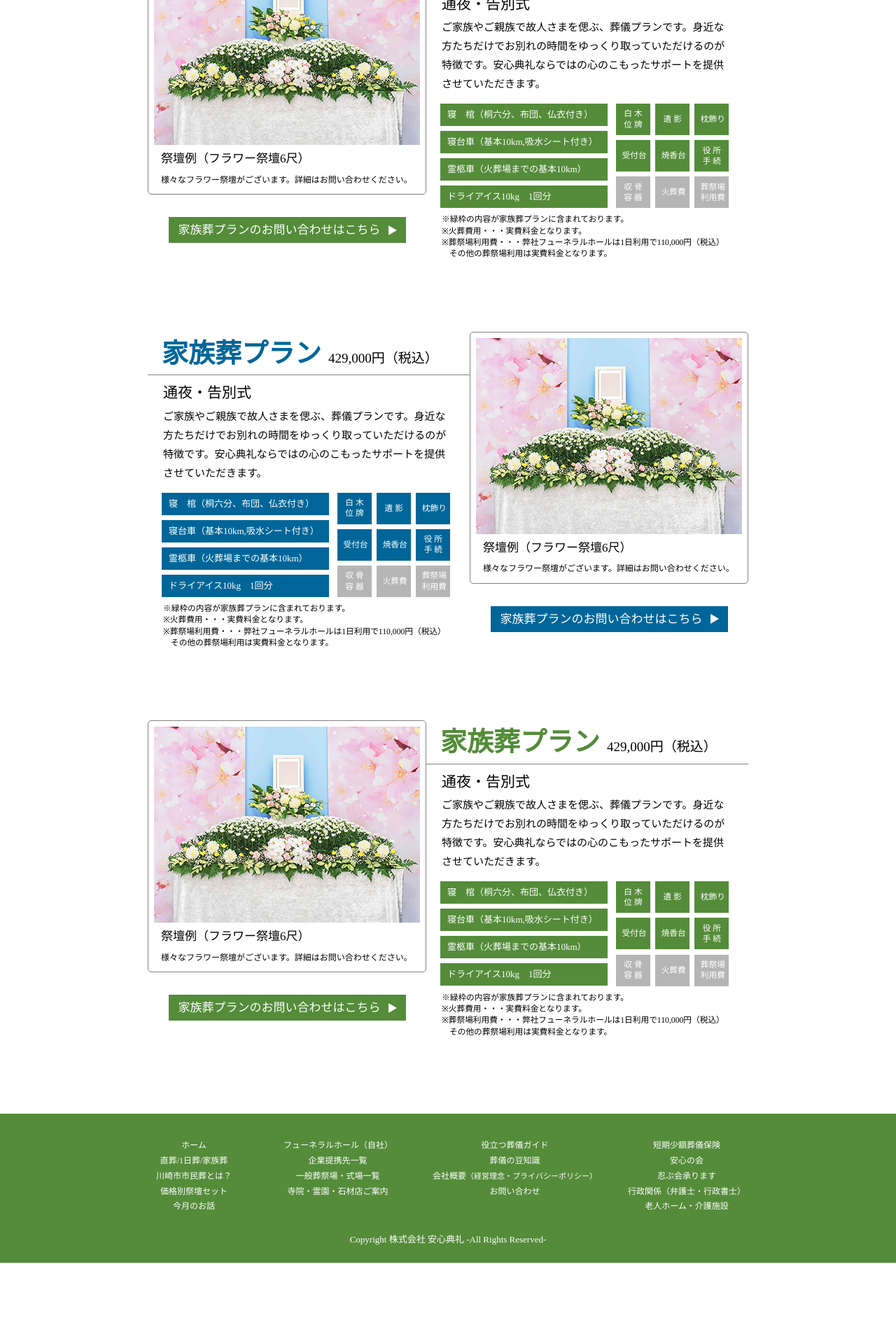
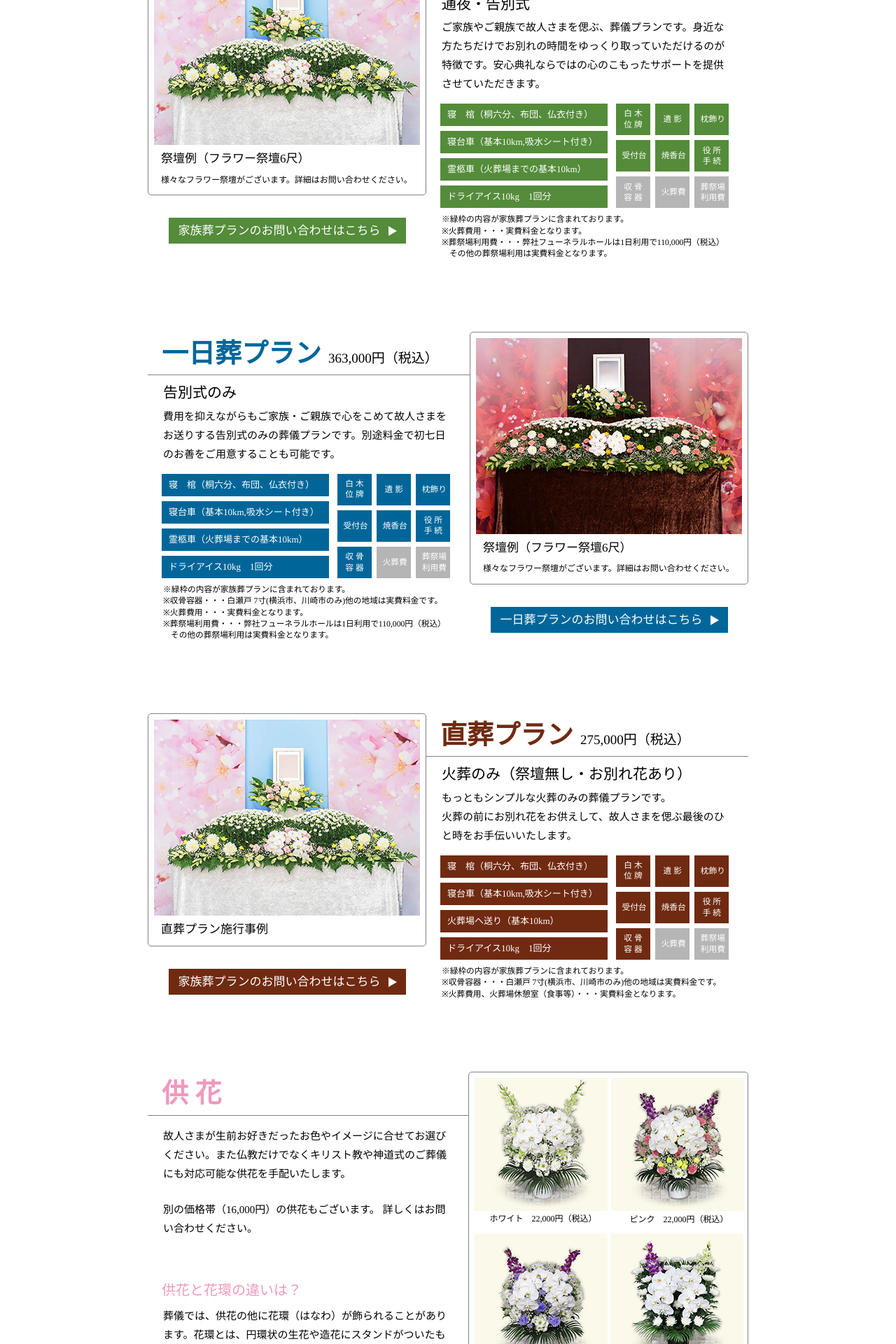
Before and after one commit to mjpurin/tenrei, a PHP site: page /kazoku.php in a window 1280 px wide. Shown: the part 400-2320 px from the top of the page at 70% size. Before the commit the page ends 2204 px from the top, so only its background shows below. Run offline with PHP 8.4, Linux system fonts and the light colour scheme.

Commit message:
供養追加

```diff
--- a/css/main.css
+++ b/css/main.css
@@ -558,7 +558,6 @@ footer #copyRight{
 }
 .part .imgBox{
 
-  height:360px;
   padding:8px;
   border:1px solid #828282;
   border-radius:5px;
@@ -591,6 +590,12 @@ footer #copyRight{
 }
 .part.blue button{
   background-color:#006699;
+}
+.part.brown button{
+  background-color:#702a11;
+}
+.part.pink button{
+  background-color:#f099bf;
 }
 .part button::after{
   content: "";
@@ -625,6 +630,12 @@ footer #copyRight{
 }
 .part.blue h1{
   color:#006699;
+}
+.part.brown h1{
+  color:#702a11;
+}
+.part.pink h1{
+  color:#f099bf;
 }
 .part h1 span{
   font-size:19px;
@@ -665,6 +676,12 @@ footer #copyRight{
 .part.blue .boxes ul:first-child li{
   background:#006699;
 }
+.part.brown .boxes ul:first-child li{
+  background:#702a11;
+}
+.part.pink .boxes ul:first-child li{
+  background:#f099bf;
+}
 .boxes .partGrid{
   margin-left:12px;
   display:grid;
@@ -694,6 +711,12 @@ footer #copyRight{
 .blue .partGrid li{
   background:#006699;
 }
+.brown .partGrid li{
+  background:#702a11;
+}
+.pink .partGrid li{
+  background:#f099bf;
+}
 .partGrid li.grey{
   background:#b5b5b5 !important;
 }
@@ -710,3 +733,28 @@ footer #copyRight{
 section.part.even{
   flex-direction:row-reverse;
 }
+
+.part .figureBox{
+  display:grid;
+  grid-template-columns: repeat(2,190px);
+  grid-template-rows: repeat(2,207px);
+  column-gap: 4px;
+  row-gap:15px;
+  padding-bottom:16px;
+}
+.part .figureBox figcaption{
+  text-align:center;
+  font-size:12px;
+  padding-top:5px;
+  padding-left:6px;
+}
+.part h4{
+  font-size:20px;
+  margin-left:20px;
+  color:#f099bf;
+  margin-top:55px;
+  margin-bottom:12px;
+}
+.part .hasMT{
+  margin-top:16px;
+}
--- a/head.php
+++ b/head.php
@@ -33,9 +33,9 @@ switch($fileName){
             <nav>
             <ul>
       <li class="<?=$fileName ==='index.php' ? 'active':''?>"><a href="<?=$root?>index.php">Home</a></li>
-      <li class="has-child <?= in_array($fileName,['d_2.php','d_3.php'])? 'active':''?>"><a href="">価格別葬儀祭壇</a>
+      <li class="has-child <?= in_array($fileName,['d_2.php','d_3.php','kazoku.php'])? 'active':''?>"><a href="">価格別葬儀祭壇</a>
         <ul>
-        <li><a href="#">直葬/1日葬/家族葬</a></li>
+        <li class="<?=$fileName ==='kazoku.php' ? 'active':''?>"><a href="<?=$root?>kazoku.php">家族葬/一日葬/直葬</a></li>
         <li class="<?=$fileName ==='d_3.php' ? 'active':''?>"><a href="<?=$root?>price/d_3.php">やや費用を抑えたい</a></li>
         <li><a href="#">一般的な葬儀価格帯</a></li>
         <li><a href="#">立派にしてあげたい</a></li>
--- a/kazoku.php
+++ b/kazoku.php
@@ -48,17 +48,17 @@
 <section class="part blue even">
   <div class="imgContainer">
     <div class="imgBox">
-      <img src="<?=$root?>images/kazoku/kazoku1.png">
+      <img src="<?=$root?>images/kazoku/kazoku2.png">
       <h3>祭壇例（フラワー祭壇6尺）</h3>
       <p>様々なフラワー祭壇がございます。詳細はお問い合わせください。</p>
     </div>
-    <button>家族葬プランのお問い合わせはこちら</button>
+    <button>一日葬プランのお問い合わせはこちら</button>
 
   </div>
   <div class="info">
-    <h1>家族葬プラン<span>429,000円（税込）</span>
-    <h2>通夜・告別式</h2>
-    <p>ご家族やご親族で故人さまを偲ぶ、葬儀プランです。身近な方たちだけでお別れの時間をゆっくり取っていただけるのが特徴です。安心典礼ならではの心のこもったサポートを提供させていただきます。</p>
+    <h1>一日葬プラン<span>363,000円（税込）</span>
+    <h2>告別式のみ</h2>
+    <p>費用を抑えながらもご家族・ご親族で心をこめて故人さまをお送りする告別式のみの葬儀プランです。別途料金で初七日のお善をご用意することも可能です。</p>
     <div class="boxes">
       <ul>
         <li>寝　棺（桐六分、布団、仏衣付き）</li>
@@ -73,13 +73,14 @@
         <li>受付台</li>
         <li>焼香台</li>
         <li class="double two">役所<br>手続</li>
-        <li class="double two grey">収骨<br>容器</li>
+        <li class="double two ">収骨<br>容器</li>
         <li class="grey">火葬費</li>
         <li class="double grey">葬祭場<br>利用費</li>
       </ul>
     </div>
     <p class="caution">
     ※緑枠の内容が家族葬プランに含まれております。<br>
+    ※収骨容器・・・白瀬戸 7寸(横浜市、川崎市のみ)他の地域は実費料金です。<br>
     ※火葬費用・・・実費料金となります。<br>
     ※葬祭場利用費・・・弊社フューネラルホールは1日利用で110,000円（税込）<br>
     <span>その他の葬祭場利用は実費料金となります。</span>
@@ -87,25 +88,25 @@
 
   </div>
 </section>
-<section class="part green odd">
+<section class="part brown odd">
   <div class="imgContainer">
     <div class="imgBox">
       <img src="<?=$root?>images/kazoku/kazoku1.png">
-      <h3>祭壇例（フラワー祭壇6尺）</h3>
-      <p>様々なフラワー祭壇がございます。詳細はお問い合わせください。</p>
+      <h3>直葬プラン施行事例</h3>
     </div>
     <button>家族葬プランのお問い合わせはこちら</button>
 
   </div>
   <div class="info">
-    <h1>家族葬プラン<span>429,000円（税込）</span>
-    <h2>通夜・告別式</h2>
-    <p>ご家族やご親族で故人さまを偲ぶ、葬儀プランです。身近な方たちだけでお別れの時間をゆっくり取っていただけるのが特徴です。安心典礼ならではの心のこもったサポートを提供させていただきます。</p>
-    <div class="boxes">
+    <h1>直葬プラン<span>275,000円（税込）</span>
+    <h2>火葬のみ（祭壇無し・お別れ花あり）</h2>
+    <p>もっともシンプルな火葬のみの葬儀プランです。<br>
+    火葬の前にお別れ花をお供えして、故人さまを偲ぶ最後のひと時をお手伝いいたします。</p>
+     <div class="boxes">
       <ul>
         <li>寝　棺（桐六分、布団、仏衣付き）</li>
         <li>寝台車（基本10km,吸水シート付き）</li>
-        <li>霊柩車（火葬場までの基本10km）</li>
+        <li>火葬場へ送り（基本10km）</li>
         <li>ドライアイス10kg　1回分</li>
       </ul>
       <ul class="partGrid">
@@ -115,17 +116,50 @@
         <li>受付台</li>
         <li>焼香台</li>
         <li class="double two">役所<br>手続</li>
-        <li class="double two grey">収骨<br>容器</li>
+        <li class="double two ">収骨<br>容器</li>
         <li class="grey">火葬費</li>
         <li class="double grey">葬祭場<br>利用費</li>
       </ul>
     </div>
     <p class="caution">
     ※緑枠の内容が家族葬プランに含まれております。<br>
-    ※火葬費用・・・実費料金となります。<br>
-    ※葬祭場利用費・・・弊社フューネラルホールは1日利用で110,000円（税込）<br>
-    <span>その他の葬祭場利用は実費料金となります。</span>
+    ※収骨容器・・・白瀬戸 7寸(横浜市、川崎市のみ)他の地域は実費料金です。<br>
+    ※火葬費用、火葬場休憩室（食事等）・・・実費料金となります。<br>
     </p>
+
+  </div>
+</section>
+<section class="part pink even">
+  <div class="imgContainer">
+    <div class="imgBox figureBox ">
+    <figure>
+      <img src="<?=$root?>images/kazoku/white.png" alt="">
+      <figcaption>ホワイト　22,000円（税込）</figcaption>
+    </figure>
+    <figure>
+      <img src="<?=$root?>images/kazoku/pink.png" alt="">
+      <figcaption>ピンク　22,000円（税込）</figcaption>
+    </figure>
+    <figure>
+      <img src="<?=$root?>images/kazoku/violet.png" alt="">
+      <figcaption>ムラサキ　22,000円（税込）</figcaption>
+    </figure>
+    <figure>
+      <img src="<?=$root?>images/kazoku/kiku.png" alt="">
+      <figcaption>菊龍　22,000円（税込）</figcaption>
+    </figure>
+
+    </div>
+    <button>一日葬プランのお問い合わせはこちら</button>
+
+  </div>
+  <div class="info">
+    <h1>供 花</h1>
+    <p class="hasMT">故人さまが生前お好きだったお色やイメージに合せてお選びください。また仏教だけでなくキリスト教や神道式のご葬儀にも対応可能な供花を手配いたします。</p>
+    <p class="hasMT">別の価格帯（16,000円）の供花もございます。 詳しくはお問い合わせください。</p>
+    <h4>供花と花環の違いは？</h4>
+    <p>葬儀では、供花の他に花環（はなわ）が飾られることがあります。花環とは、円環状の生花や造花にスタンドがついたものです。花環も供花と同様に故人さまを悼む気持ちを込めて贈るものです。</p>
+
 
   </div>
 </section>
```
Also changed, not shown: images/kazoku/kazoku2.png (added), images/kazoku/kiku.png (added), images/kazoku/pink.png (added), images/kazoku/violet.png (added), images/kazoku/white.png (added).
